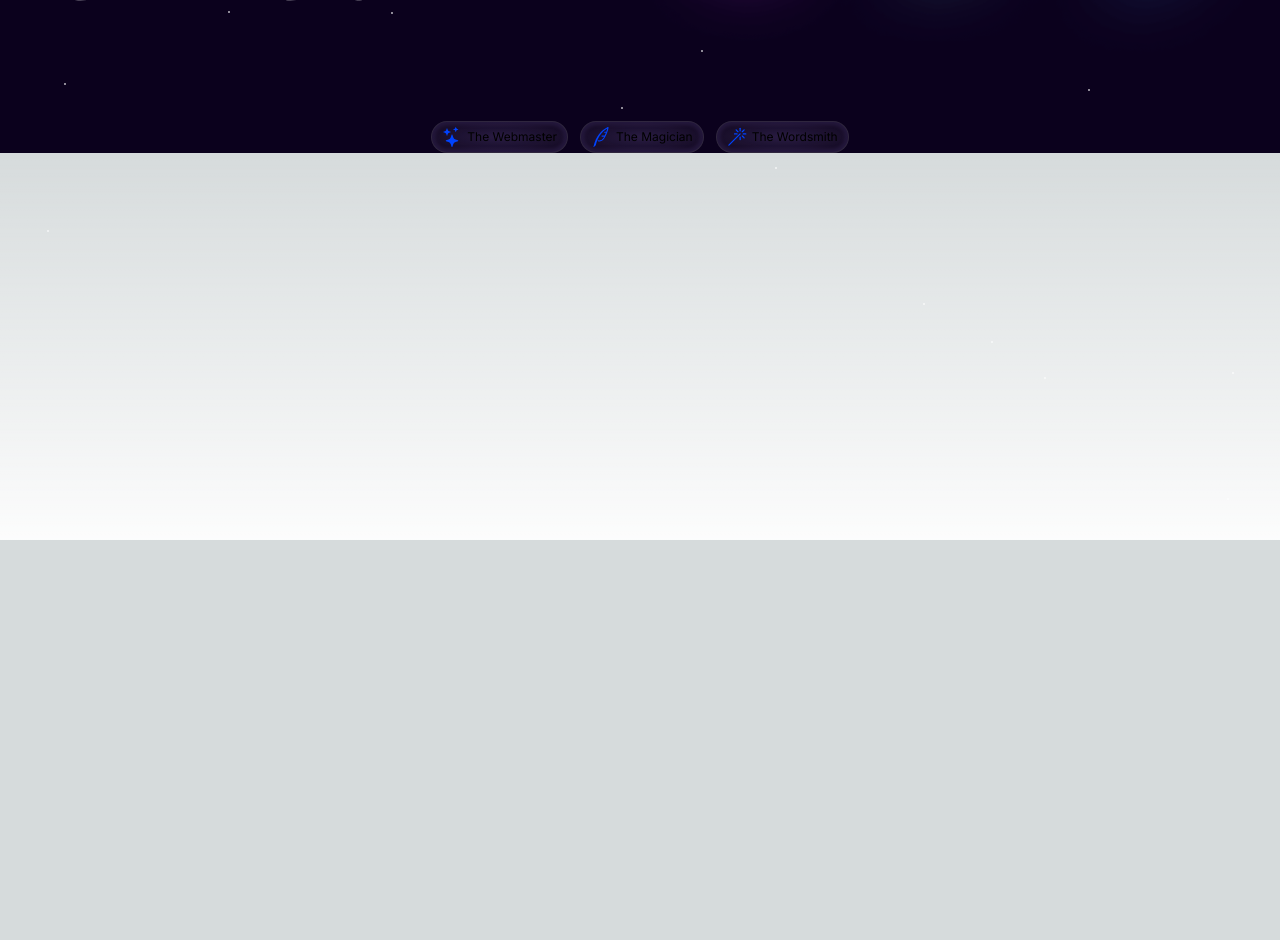
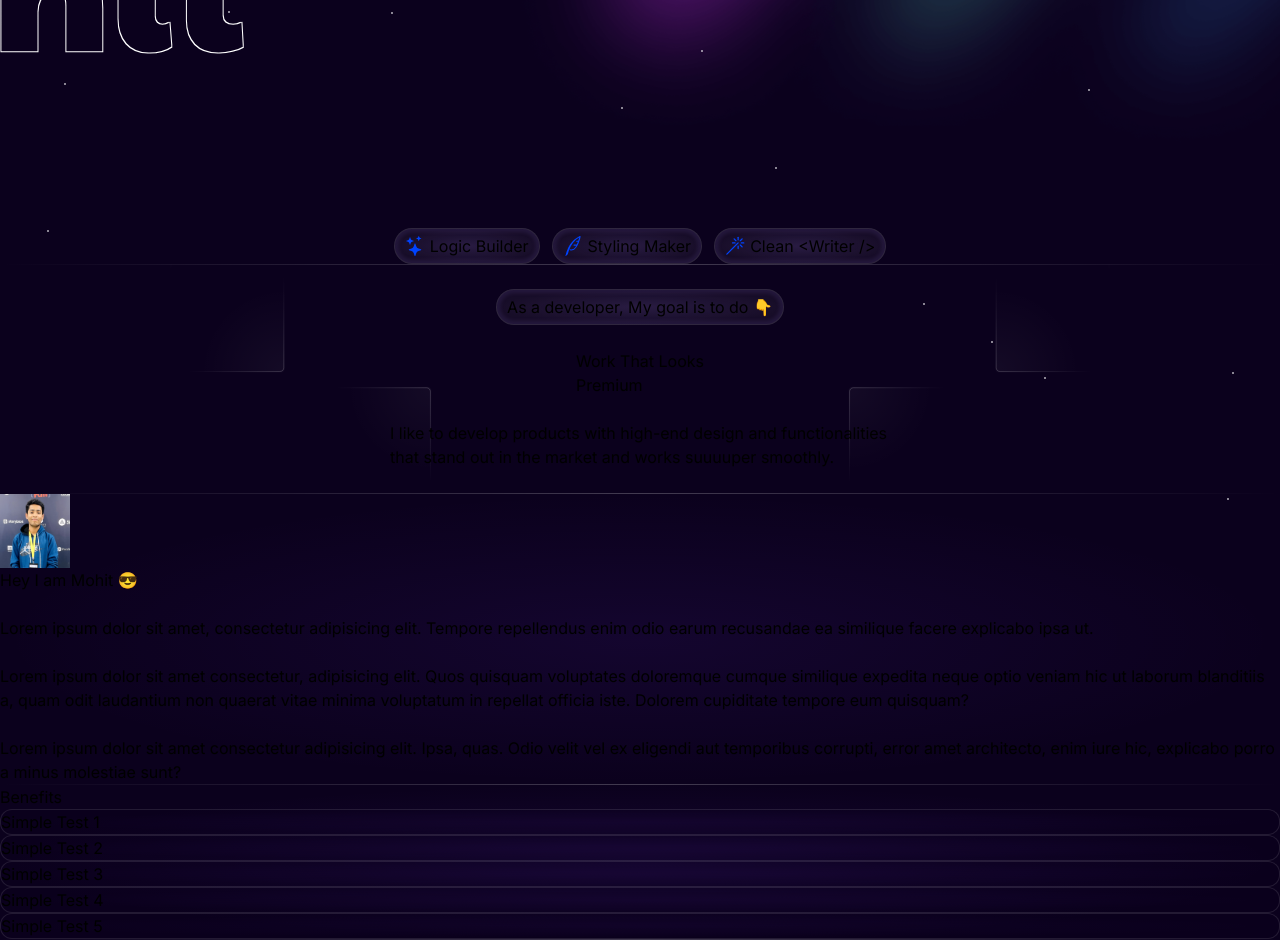
Before and after one commit to Mohit-Vaswani/portfolio, a Next.js app: page / in a window 1280 px wide. Shown: the part 260-1200 px from the top of the page. Before the commit the page ends 800 px from the top, so only its background shows below. Built offline with nearby package versions, Linux system fonts and the light colour scheme.

Commit message:
some new changes

```diff
--- /dev/null
+++ b/Components/About.jsx
@@ -0,0 +1,19 @@
+
+
+const About = () => {
+    return (
+        <div className="w-full h-screen dark-blue-bg2 flex-all2 relative aboutbg">
+            <div className="horizontal-line absolute top-0"></div>
+            <div className="glow-button">
+                As a developer, My goal is to do 👇
+            </div>
+            <h2 className="text-7xl text-center">Work That Looks <br /> Premium</h2>
+            <p className="text-center w-500 mt-5 mx-auto text-xl">
+                I like to develop products with high-end design and functionalities that stand out in the market and works suuuuper smoothly.
+            </p>
+            <div className="horizontal-line absolute bottom-0"></div>
+        </div>
+    )
+}
+
+export default About
--- /dev/null
+++ b/Components/About2.jsx
@@ -0,0 +1,19 @@
+import Image from "next/image"
+
+const About2 = () => {
+  return (
+    <div className="w-full h-screen dark-blue-bg2 flex-all">
+        <div className="w-4/12 flex gap-5 flex-col">
+        <Image src="/img.jpg" alt="My Image" width={70} height={70} className="rounded-full"/>
+        <div className="">
+            <p>Hey I am Mohit 😎</p> <br />
+            <p>Lorem ipsum dolor sit amet, consectetur adipisicing elit. Tempore repellendus enim odio earum recusandae ea similique facere explicabo ipsa ut.</p> <br />
+            <p>Lorem ipsum dolor sit amet consectetur, adipisicing elit. Quos quisquam voluptates doloremque cumque similique expedita neque optio veniam hic ut laborum blanditiis a, quam odit laudantium non quaerat vitae minima voluptatum in repellat officia iste. Dolorem cupiditate tempore eum quisquam?</p><br />
+            <p>Lorem ipsum dolor sit amet consectetur adipisicing elit. Ipsa, quas. Odio velit vel ex eligendi aut temporibus corrupti, error amet architecto, enim iure hic, explicabo porro a minus molestiae sunt?</p>
+        </div>
+        </div>
+    </div>
+  )
+}
+
+export default About2
--- /dev/null
+++ b/Components/Benefits.jsx
@@ -0,0 +1,28 @@
+const Benefits = () => {
+    return (
+        <div className="w-full h-screen dark-blue-bg2 relative flex align-top justify-center flex-col gap-10 text-center py-10 px-10">
+            <div className="horizontal-line absolute top-0"></div>
+            <h2 className="text-6xl">Benefits</h2>
+            <div className="grid grid-flow-col grid-rows-2 grid-cols-3 gap-8">
+                <div className="h-56 grid-box">
+                    <p>Simple Test 1</p>
+                </div>
+                <div className="col-start-3 h-56 grid-box">
+                    <p>Simple Test 2</p>
+                </div>
+                <div className=" h-56 grid-box">
+                    <p>Simple Test 3</p>
+                </div>
+                <div className=" h-56 grid-box">
+                    <p>Simple Test 4</p>
+                </div>
+                <div className="row-start-1 col-start-2 col-span-2 h-56 grid-box">
+                    <p>Simple Test 5</p>
+                </div>
+            </div>
+            <div className="horizontal-line absolute top-0"></div>
+        </div>
+    )
+}
+
+export default Benefits
--- a/Components/Hero.jsx
+++ b/Components/Hero.jsx
@@ -2,26 +2,26 @@ import Image from "next/image";
 
 const Hero = () => {
   return (
-    <section className="flex flex-col dark-blue-bg h-screen">
+    <main className="flex flex-col dark-blue-bg h-screen">
       <div className="flex-all relative">
-        <Image src="/logo.svg" alt="image" width={1000} height={1000} className="opacity-40 absolute top-0" />
-        <Image src="/gradient.svg" alt="image" width={1000} height={1000} className=" absolute top-0" />
+        <Image src="/logo.svg" alt="image" width={1200} height={1200} className="opacity-40 absolute top-0" />
+        <Image src="/gradient.svg" alt="image" width={1500} height={1500} className=" absolute top-0" />
       </div>
-      <div className="flex-all relative top-96">
+      <div className="flex-all relative top-96 mt-20">
         <div className="glow-button">
           <Image src="/stars.svg" alt="image" width={20} height={20} />
-          <p>The Webmaster</p>
+          <p>Logic Builder</p>
         </div>
         <div className="glow-button">
           <Image src="/feather.svg" alt="image" width={20} height={20} />
-          <p>The Magician</p>
+          <p>Styling Maker</p>
         </div>
         <div className="glow-button">
           <Image src="/magic.svg" alt="image" width={20} height={20} />
-          <p>The Wordsmith</p>
+          <p>Clean &lt;Writer /&gt;</p>
         </div>
       </div>
-    </section>
+    </main>
   );
 };
 
--- a/app/globals.css
+++ b/app/globals.css
@@ -25,6 +25,19 @@ body {
 
 .dark-blue-bg {
   background: #0B011D;
+}
+
+.dark-blue-bg2 {
+  background: radial-gradient(50% 50% at 50% 50%, rgba(126, 61, 255, 0.08) 0%, rgba(126, 61, 255, 0) 100%)
+    /* warning: gradient uses a rotation that is not supported by CSS and may not behave as expected */
+    , #0B011D;
+}
+
+.horizontal-line {
+  width: 100%;
+  height: 1px;
+  background: radial-gradient(50% 50% at 50% 50%, rgba(255, 255, 255, 0.227) 0%, rgba(12, 255, 255, 0) 100%);
+  border-radius: 3.73311px;
 }
 
 /*
@@ -103,12 +116,15 @@ body {
   @apply flex justify-center items-center gap-3;
 }
 
+.flex-all2 {
+  @apply flex justify-center items-center flex-col gap-6;
+}
+
 .glow-button {
   border-radius: 50px;
   padding: 5px 10px;
-  font-size: 12px;
-  background: radial-gradient(50% 50% at 50% 50%, rgba(168, 128, 255, 0.12) 0%, rgba(168, 128, 255, 0) 100%)
-    , rgba(255, 255, 255, 0.05);
+  font-size: 16px;
+  background: radial-gradient(50% 50% at 50% 50%, rgba(168, 128, 255, 0.12) 0%, rgba(168, 128, 255, 0) 100%), rgba(255, 255, 255, 0.05);
   border: 1px solid rgba(255, 255, 255, 0.1);
   box-shadow: inset 0px 0px 4px 3px rgba(168, 128, 255, 0.1);
   transition: all 0.6s;
@@ -118,7 +134,24 @@ body {
   align-items: center;
 }
 
-.glow-button:hover{
-  background: radial-gradient(50% 50% at 50% 50%, rgba(168, 128, 255, 0.12) 0%, rgba(168, 128, 255, 0.11) 100%)
-    , rgba(255, 255, 255, 0.111);
+.glow-button:hover {
+  background: radial-gradient(50% 50% at 50% 50%, rgba(168, 128, 255, 0.12) 0%, rgba(168, 128, 255, 0.11) 100%), rgba(255, 255, 255, 0.111);
 }
+
+.aboutbg {
+  background-image: url('/aboutbg.svg');
+  background-repeat: no-repeat;
+  background-position: center;
+}
+
+.w-500 {
+  width: 500px;
+}
+
+.grid-box {
+  background: radial-gradient(50% 50% at 50% 50%, rgba(126, 61, 255, 0.04) 0%, rgba(126, 61, 255, 0) 100%)
+    /* warning: gradient uses a rotation that is not supported by CSS and may not behave as expected */
+    , rgba(11, 1, 29, 0.01);
+  border: 1px solid rgba(255, 255, 255, 0.1);
+  border-radius: 12px;
+}
--- a/app/page.js
+++ b/app/page.js
@@ -1,3 +1,6 @@
+import About from "@/Components/About";
+import About2 from "@/Components/About2";
+import Benefits from "@/Components/Benefits";
 import CustomCursor from "@/Components/CustomCursor";
 import Hero from "@/Components/Hero";
 import Stars from "@/Components/Stars";
@@ -6,9 +9,11 @@ export default function Home() {
   return (
     <section className="overflow-x-hidden w-full">
       <CustomCursor/>
+      <Stars/>
       <Hero/>
-
-      <Stars/>
+      <About/>
+      <About2/>
+      <Benefits/>
     </section>
   )
 }
```
Also changed, not shown: public/aboutbg.svg (added), public/img.jpg (added).
